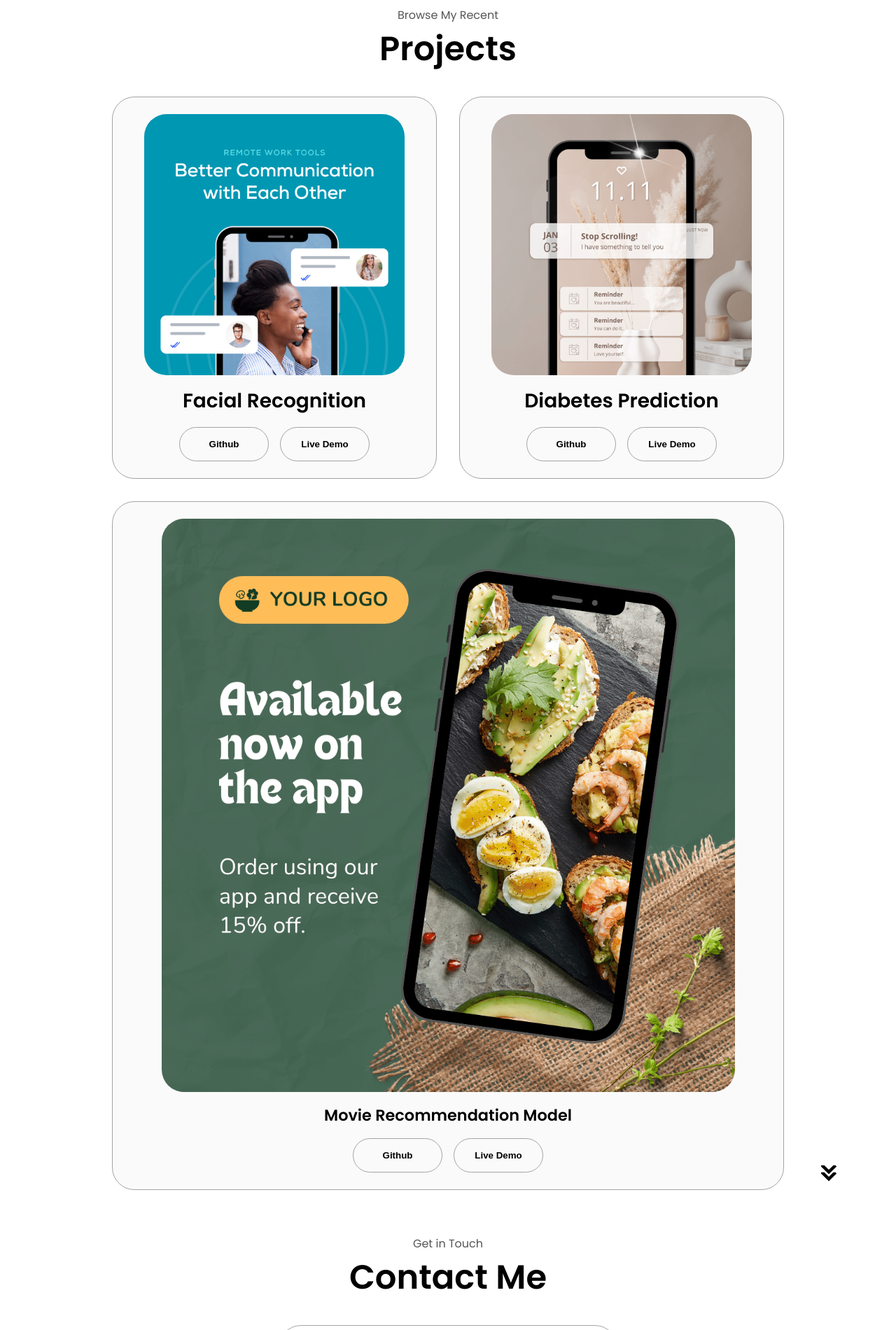
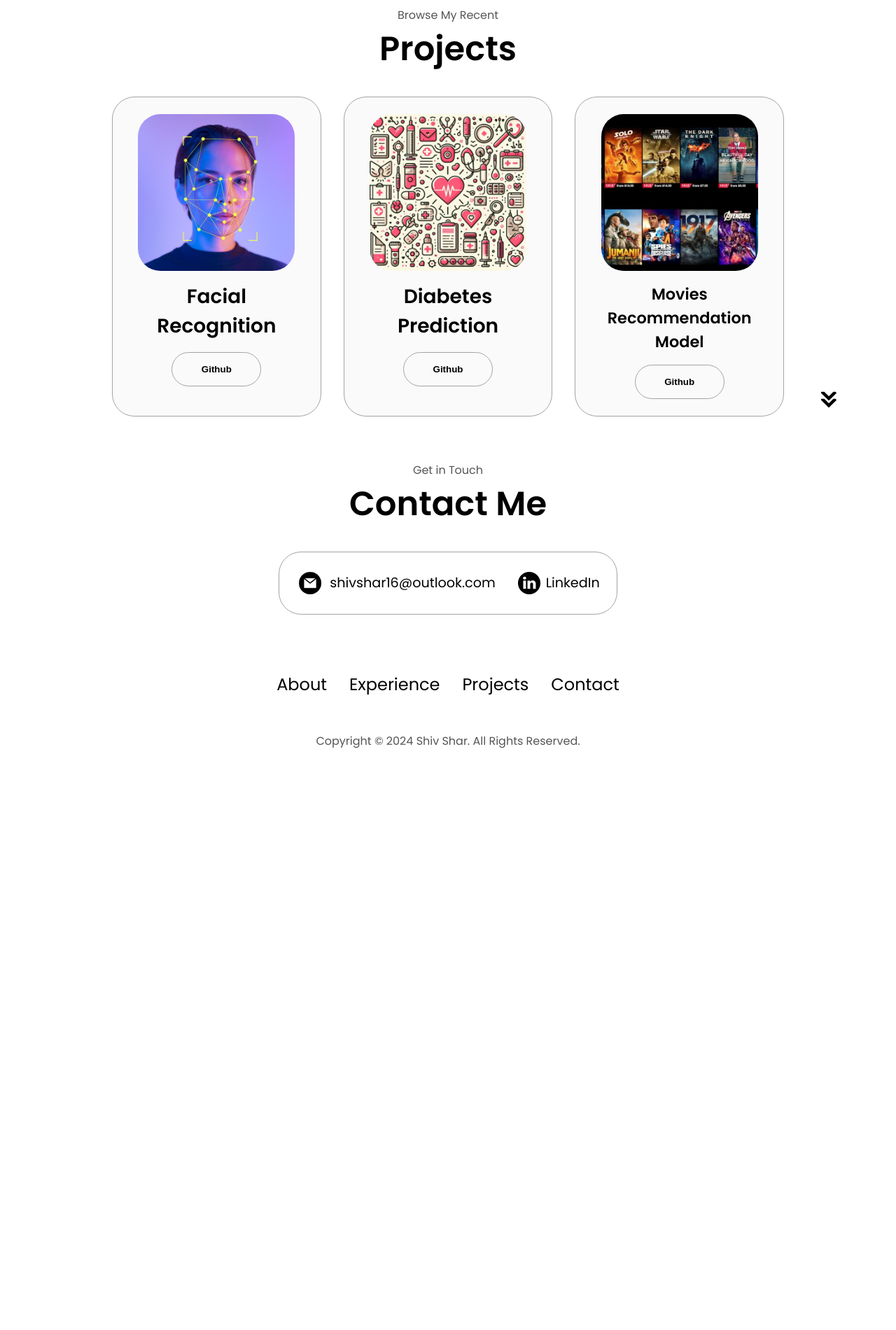
Before and after one commit to shivsharcode/portfolio-shivshar, a plain HTML site: page index.html in a window 1280 px wide. Shown: the part 2455-4355 px from the top of the page at 70% size. After the commit the page ends 3573 px from the top, so only its background shows below. Drawn offline with Linux system fonts and the light colour scheme.

Commit message:
updated project phase-02

```diff
--- a/index.html
+++ b/index.html
@@ -262,7 +262,7 @@
           <div class="details-container color-container">
             <div class="article-container">
               <img
-                src="./assets/project-1.png"
+                src="./assets/facial-recognition-thumbnail.png"
                 alt="Project 1"
                 class="project-img"
               />
@@ -271,12 +271,37 @@
             <div class="btn-container">
               <button
                 class="btn btn-color-2 project-btn"
-                onclick="location.href='https://github.com/'"
+                onclick="location.href='https://github.com/shivsharcode/flask-FACE-RECOGNITION-APP.git'"
               >
                 Github
               </button>
               <button
+                class="btn btn-color-2 project-btn demo-btn"
+                onclick="location.href='https://github.com/'"
+                disabled
+              >
+                Live Demo
+              </button>
+            </div>
+          </div>
+          <div class="details-container color-container">
+            <div class="article-container">
+              <img
+                src="./assets/diabetes-pred-tmb-2.jpeg"
+                alt="Project 2"
+                class="project-img"
+              />
+            </div>
+            <h2 class="experience-sub-title project-title">Diabetes Prediction</h2>
+            <div class="btn-container">
+              <button
                 class="btn btn-color-2 project-btn"
+                onclick="location.href='https://github.com/shivsharcode/Diabetes-Prediction-Webapp.git'"
+              >
+                Github
+              </button>
+              <button
+                class="btn btn-color-2 project-btn demo-btn"
                 onclick="location.href='https://github.com/'"
               >
                 Live Demo
@@ -286,45 +311,21 @@
           <div class="details-container color-container">
             <div class="article-container">
               <img
-                src="./assets/project-2.png"
-                alt="Project 2"
+                src="./assets/movie-recommendation-thumbnail.jpg"
+                alt="Project 3"
                 class="project-img"
               />
             </div>
-            <h2 class="experience-sub-title project-title">Diabetes Prediction</h2>
+            <h2 class="experience-sub-title project-title movie-recom-txt">Movies Recommendation Model</h2>
             <div class="btn-container">
               <button
                 class="btn btn-color-2 project-btn"
-                onclick="location.href='https://github.com/'"
+                onclick="location.href='https://github.com/shivsharcode/Movie_Predictor.git'"
               >
                 Github
               </button>
               <button
-                class="btn btn-color-2 project-btn"
-                onclick="location.href='https://github.com/'"
-              >
-                Live Demo
-              </button>
-            </div>
-          </div>
-          <div class="details-container color-container">
-            <div class="article-container">
-              <img
-                src="./assets/project-3.png"
-                alt="Project 3"
-                class="project-img"
-              />
-            </div>
-            <h2 class="experience-sub-title project-title movie-recom-txt">Movie Recommendation Model</h2>
-            <div class="btn-container">
-              <button
-                class="btn btn-color-2 project-btn"
-                onclick="location.href='https://github.com/'"
-              >
-                Github
-              </button>
-              <button
-                class="btn btn-color-2 project-btn"
+                class="btn btn-color-2 project-btn demo-btn"
                 onclick="location.href='https://github.com/'"
               >
                 Live Demo
--- a/style.css
+++ b/style.css
@@ -448,3 +448,9 @@ article{
 .movie-recom-txt{
   font-size: 1.4rem;
 }
+
+.demo-btn{
+  /* visibility:hidden; */
+  display: none;
+
+}
```
Also changed, not shown: assets/diabetes-pred-thumbnail.gif (added), assets/diabetes-pred-tmb-2.jpeg (added), assets/facial-recognition-thumbnail.png (added), assets/movie-recommendation-thumbnail.jpg (added).
